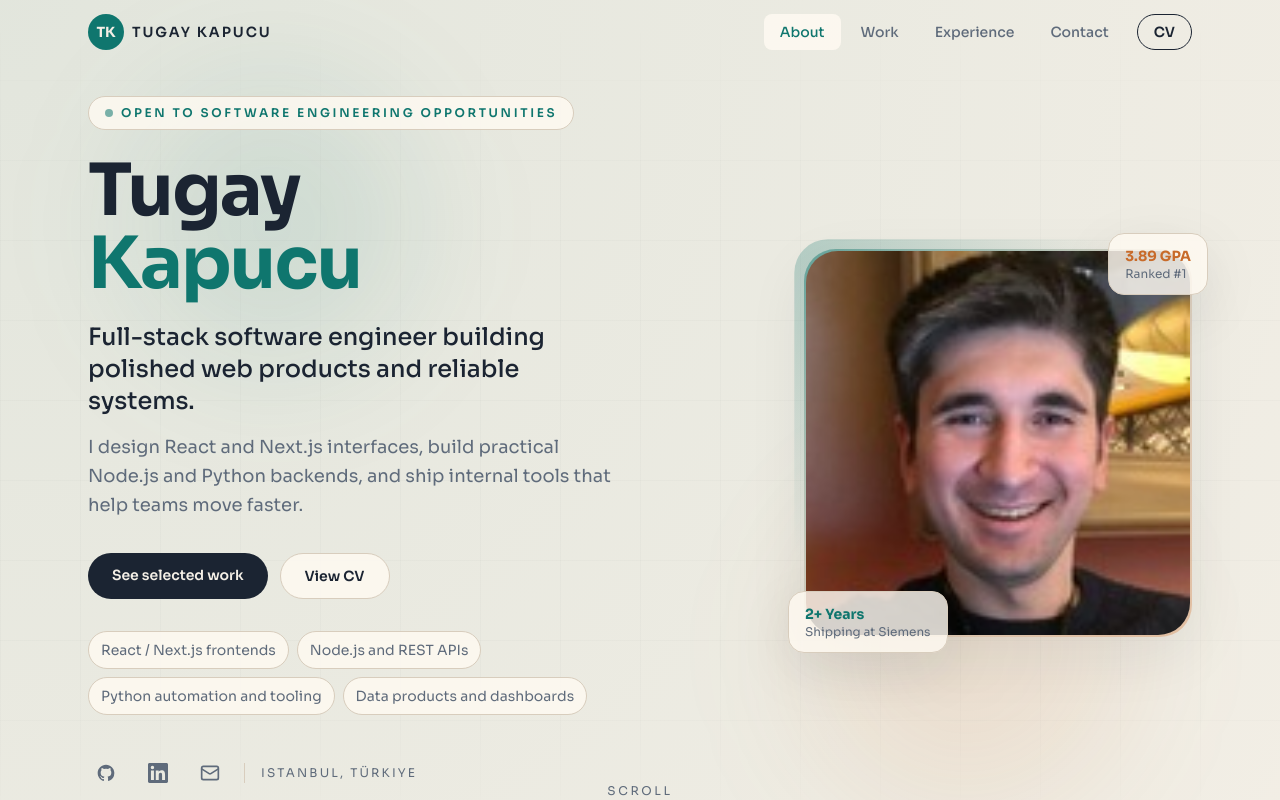
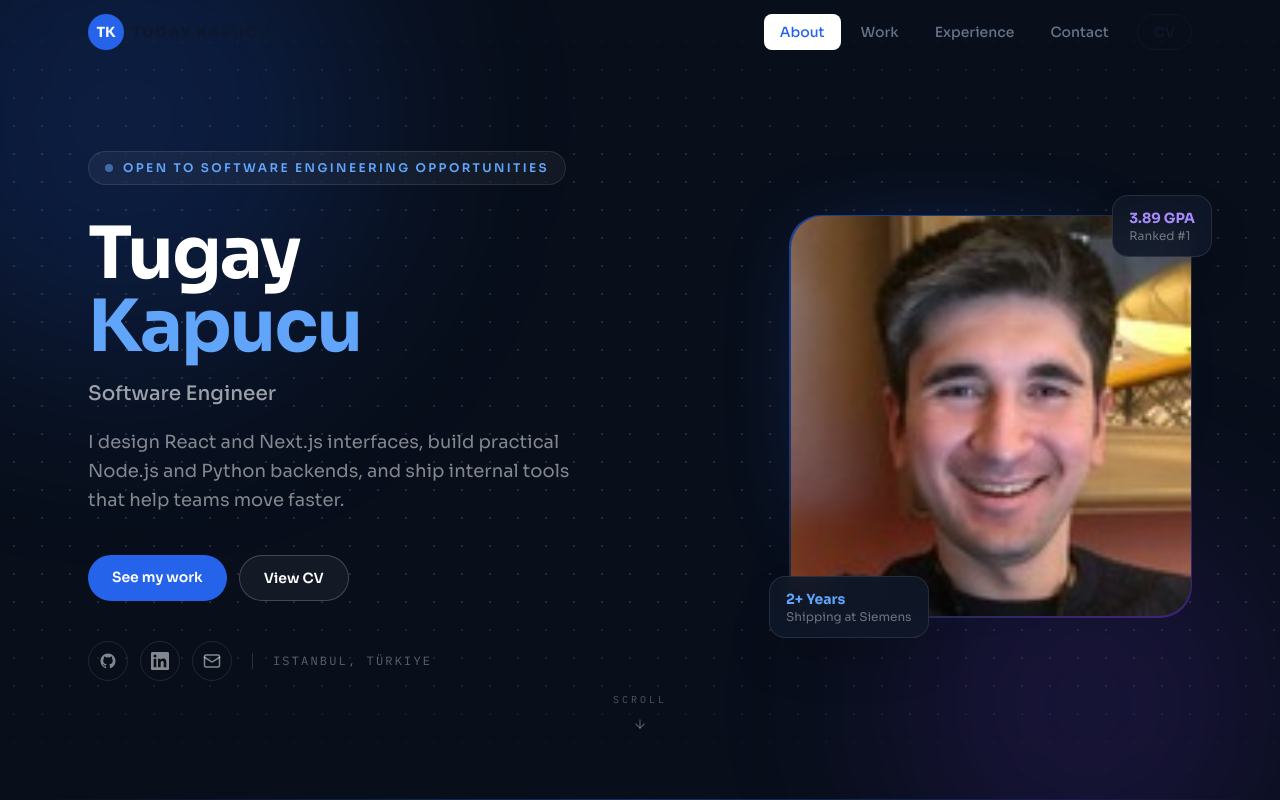
Before and after one commit to tugayapucu/tugaykapucu.com, a Next.js app: page / in a window 1280 px wide. Shown: the top 800 px of the page. Built offline with nearby package versions, Linux system fonts and the light colour scheme.

Commit message:
feat(theme): dark hero, dot grid, blue-purple palette

```diff
--- a/src/app/globals.css
+++ b/src/app/globals.css
@@ -14,49 +14,46 @@
 }
 
 :root {
-  --color-bg: #f4efe6;
-  --color-surface: rgba(255, 250, 242, 0.82);
-  --color-surface-strong: #efe4d4;
-  --color-border: #d8cdbd;
-  --color-accent: #0f766e;
-  --color-accent-strong: #0a5d56;
-  --color-highlight: #c86b2a;
-  --color-text: #1b2432;
-  --color-text-muted: #5f6b7b;
+  --color-bg:            #F8FAFC;
+  --color-surface:       #FFFFFF;
+  --color-surface-strong:#F1F5F9;
+  --color-border:        #E2E8F0;
+
+  --color-accent:        #2563EB;
+  --color-accent-strong: #1D4ED8;
+  --color-highlight:     #7C3AED;
+
+  --color-text:          #0F172A;
+  --color-text-muted:    #64748B;
 }
 
-html {
-  scroll-behavior: smooth;
-}
+html { scroll-behavior: smooth; }
 
 body {
   background-color: var(--color-bg);
-  background-image:
-    radial-gradient(circle at top left, rgba(15, 118, 110, 0.08), transparent 28%),
-    radial-gradient(circle at bottom right, rgba(200, 107, 42, 0.08), transparent 24%);
   color: var(--color-text);
   font-family: var(--font-sora), system-ui, sans-serif;
   -webkit-font-smoothing: antialiased;
 }
 
-::-webkit-scrollbar {
-  width: 5px;
+/* Dot grid — used in hero */
+.dot-grid {
+  background-image: radial-gradient(circle, rgba(255,255,255,0.12) 1px, transparent 1px);
+  background-size: 28px 28px;
 }
 
-::-webkit-scrollbar-track {
-  background: #ede7dd;
+/* Light dot grid — used in light sections if needed */
+.dot-grid-light {
+  background-image: radial-gradient(circle, #CBD5E1 1px, transparent 1px);
+  background-size: 28px 28px;
 }
 
-::-webkit-scrollbar-thumb {
-  background: #c9bcab;
-  border-radius: 3px;
-}
-
-::-webkit-scrollbar-thumb:hover {
-  background: var(--color-accent);
-}
+::-webkit-scrollbar { width: 5px; }
+::-webkit-scrollbar-track { background: var(--color-bg); }
+::-webkit-scrollbar-thumb { background: #CBD5E1; border-radius: 3px; }
+::-webkit-scrollbar-thumb:hover { background: var(--color-accent); }
 
 ::selection {
-  background: rgba(15, 118, 110, 0.18);
+  background: rgba(37, 99, 235, 0.12);
   color: var(--color-accent-strong);
 }
--- a/src/components/HeroSection.tsx
+++ b/src/components/HeroSection.tsx
@@ -5,7 +5,7 @@ import Image from "next/image";
 import Link from "next/link";
 import { ArrowDown, Mail } from "lucide-react";
 import { GitHubIcon, LinkedInIcon } from "@/components/icons";
-import { focusAreas, personalInfo } from "@/data";
+import { personalInfo } from "@/data";
 
 const fadeUp = (delay = 0) => ({
   initial: { opacity: 0, y: 24 },
@@ -17,170 +17,172 @@ export default function HeroSection() {
   return (
     <section
       id="hero"
-      className="relative flex min-h-screen items-center overflow-hidden"
+      className="relative flex min-h-screen items-center overflow-hidden bg-[#080E1A]"
     >
+      {/* Background */}
       <div className="pointer-events-none absolute inset-0">
-        <div className="absolute left-[10%] top-20 h-72 w-72 rounded-full bg-[rgba(15,118,110,0.10)] blur-3xl" />
-        <div className="absolute bottom-12 right-[12%] h-80 w-80 rounded-full bg-[rgba(200,107,42,0.10)] blur-3xl" />
+        {/* Blue glow — top left */}
+        <div className="absolute -left-32 -top-32 h-[500px] w-[500px] rounded-full bg-[rgba(37,99,235,0.18)] blur-[100px]" />
+        {/* Purple glow — bottom right */}
+        <div className="absolute -bottom-24 right-0 h-96 w-96 rounded-full bg-[rgba(124,58,237,0.14)] blur-[90px]" />
+        {/* Dot grid */}
         <div
-          className="absolute inset-0 opacity-40"
+          className="dot-grid absolute inset-0"
           style={{
-            backgroundImage:
-              "linear-gradient(rgba(27,36,50,0.05) 1px, transparent 1px), linear-gradient(90deg, rgba(27,36,50,0.05) 1px, transparent 1px)",
-            backgroundSize: "80px 80px",
             maskImage:
-              "linear-gradient(to bottom, transparent, black 20%, black 80%, transparent)",
+              "linear-gradient(to bottom, transparent, black 18%, black 75%, transparent)",
           }}
         />
+        {/* Subtle horizontal divider at bottom */}
+        <div className="absolute bottom-0 left-0 right-0 h-px bg-gradient-to-r from-transparent via-[rgba(37,99,235,0.4)] to-transparent" />
       </div>
 
-      <div className="relative mx-auto w-full max-w-6xl px-6 pb-16 pt-24">
-        <div className="grid items-center gap-12 lg:grid-cols-2 lg:gap-8">
+      <div className="relative mx-auto w-full max-w-6xl px-6 pb-20 pt-28">
+        <div className="grid items-center gap-16 lg:grid-cols-2 lg:gap-12">
+
+          {/* ── Left: Text ───────────────────────────────────── */}
           <div>
+            {/* Availability badge */}
             <motion.div {...fadeUp(0.1)}>
-              <span className="mb-6 inline-flex items-center gap-2 rounded-full border border-[var(--color-border)] bg-[var(--color-surface)] px-4 py-2 text-xs font-semibold uppercase tracking-[0.22em] text-[var(--color-accent)]">
-                <span className="h-2 w-2 rounded-full bg-[var(--color-accent)] animate-pulse" />
+              <span className="mb-8 inline-flex items-center gap-2.5 rounded-full border border-white/10 bg-white/5 px-4 py-2 text-xs font-semibold uppercase tracking-[0.2em] text-[#60A5FA] backdrop-blur-sm">
+                <span className="h-2 w-2 animate-pulse rounded-full bg-[#60A5FA]" />
                 {personalInfo.availability}
               </span>
             </motion.div>
 
+            {/* Name */}
             <motion.h1
               {...fadeUp(0.2)}
-              className="mb-5 text-5xl font-bold leading-[1.02] tracking-tight text-[var(--color-text)] sm:text-6xl lg:text-7xl"
+              className="mb-4 text-5xl font-bold leading-[1.02] tracking-tight text-white sm:text-6xl lg:text-7xl"
             >
               Tugay
               <br />
-              <span className="text-[var(--color-accent)]">Kapucu</span>
+              <span className="text-[#60A5FA]">Kapucu</span>
             </motion.h1>
 
+            {/* Title */}
             <motion.p
               {...fadeUp(0.3)}
-              className="mb-4 max-w-xl text-lg font-medium text-[var(--color-text)] sm:text-2xl"
+              className="mb-5 text-lg font-medium text-white/60 sm:text-xl"
             >
-              {personalInfo.headline}
+              Software Engineer
             </motion.p>
 
+            {/* Tagline */}
             <motion.p
               {...fadeUp(0.4)}
-              className="mb-8 max-w-2xl text-base leading-relaxed text-[var(--color-text-muted)] sm:text-lg"
+              className="mb-10 max-w-lg text-base leading-relaxed text-white/50 sm:text-lg"
             >
               {personalInfo.tagline}
             </motion.p>
 
-            <motion.div {...fadeUp(0.5)} className="mb-8 flex flex-wrap gap-3">
+            {/* CTAs */}
+            <motion.div {...fadeUp(0.5)} className="mb-10 flex flex-wrap gap-3">
               <a
                 href="#work"
-                className="rounded-full bg-[var(--color-text)] px-6 py-3 text-sm font-semibold text-[var(--color-bg)] transition-all hover:scale-[1.02] hover:opacity-90 active:scale-[0.98]"
+                onClick={(e) => {
+                  e.preventDefault();
+                  document.getElementById("work")?.scrollIntoView({ behavior: "smooth" });
+                }}
+                className="rounded-full bg-[#2563EB] px-6 py-3 text-sm font-semibold text-white transition-all hover:bg-[#1D4ED8] hover:scale-[1.02] active:scale-[0.98]"
               >
-                See selected work
+                See my work
               </a>
               <Link
                 href="/cv"
-                className="rounded-full border border-[var(--color-border)] bg-[var(--color-surface)] px-6 py-3 text-sm font-semibold text-[var(--color-text)] transition-all hover:border-[var(--color-text)]"
+                className="rounded-full border border-white/20 bg-white/5 px-6 py-3 text-sm font-semibold text-white transition-all hover:border-white/40 hover:bg-white/10"
               >
                 View CV
               </Link>
             </motion.div>
 
-            <motion.div
-              {...fadeUp(0.55)}
-              className="mb-10 flex flex-wrap gap-2"
-            >
-              {focusAreas.map((item) => (
-                <span
-                  key={item}
-                  className="rounded-full border border-[var(--color-border)] bg-[var(--color-surface)] px-3 py-2 text-xs text-[var(--color-text-muted)] sm:text-sm"
-                >
-                  {item}
-                </span>
-              ))}
-            </motion.div>
-
-            <motion.div {...fadeUp(0.6)} className="flex items-center gap-4">
+            {/* Social links */}
+            <motion.div {...fadeUp(0.6)} className="flex items-center gap-3">
               <a
                 href={personalInfo.github}
                 target="_blank"
                 rel="noopener noreferrer"
-                className="rounded-full p-2 text-[var(--color-text-muted)] transition-all hover:bg-[var(--color-surface)] hover:text-[var(--color-text)]"
+                className="rounded-full border border-white/10 p-2.5 text-white/50 transition-all hover:border-white/30 hover:text-white"
                 aria-label="GitHub"
               >
-                <GitHubIcon size={20} />
+                <GitHubIcon size={18} />
               </a>
               <a
                 href={personalInfo.linkedin}
                 target="_blank"
                 rel="noopener noreferrer"
-                className="rounded-full p-2 text-[var(--color-text-muted)] transition-all hover:bg-[var(--color-surface)] hover:text-[var(--color-text)]"
+                className="rounded-full border border-white/10 p-2.5 text-white/50 transition-all hover:border-white/30 hover:text-white"
                 aria-label="LinkedIn"
               >
-                <LinkedInIcon size={20} />
+                <LinkedInIcon size={18} />
               </a>
               <a
                 href={`mailto:${personalInfo.email}`}
-                className="rounded-full p-2 text-[var(--color-text-muted)] transition-all hover:bg-[var(--color-surface)] hover:text-[var(--color-text)]"
+                className="rounded-full border border-white/10 p-2.5 text-white/50 transition-all hover:border-white/30 hover:text-white"
                 aria-label="Email"
               >
-                <Mail size={20} />
+                <Mail size={18} />
               </a>
-              <span className="h-5 w-px bg-[var(--color-border)]" />
-              <span className="text-xs uppercase tracking-[0.18em] text-[var(--color-text-muted)]">
+              <span className="mx-2 h-4 w-px bg-white/15" />
+              <span className="font-mono text-xs uppercase tracking-[0.18em] text-white/35">
                 Istanbul, Türkiye
               </span>
             </motion.div>
           </div>
 
+          {/* ── Right: Photo ─────────────────────────────────── */}
           <motion.div
-            initial={{ opacity: 0, scale: 0.9 }}
+            initial={{ opacity: 0, scale: 0.92 }}
             animate={{ opacity: 1, scale: 1 }}
             transition={{ duration: 0.7, delay: 0.3, ease: "easeOut" as const }}
             className="flex justify-center lg:justify-end"
           >
             <div className="relative">
-              <div className="absolute inset-0 scale-105 rounded-[2rem] bg-[radial-gradient(circle_at_top_left,rgba(15,118,110,0.25),transparent_55%)]" />
-              <div className="relative rounded-[2rem] bg-[linear-gradient(135deg,rgba(15,118,110,0.5),rgba(216,205,189,0.9),rgba(200,107,42,0.35))] p-[2px] shadow-[0_18px_60px_rgba(29,39,53,0.08)]">
-                <div className="overflow-hidden rounded-[2rem] bg-[var(--color-surface)]">
+              {/* Outer glow */}
+              <div className="absolute inset-0 scale-[1.08] rounded-[2rem] bg-[radial-gradient(circle_at_40%_40%,rgba(37,99,235,0.3),transparent_65%)] blur-xl" />
+
+              {/* Photo frame */}
+              <div className="relative rounded-[2rem] bg-gradient-to-br from-[#2563EB]/60 via-white/10 to-[#7C3AED]/40 p-[1.5px]">
+                <div className="overflow-hidden rounded-[2rem] bg-[#0F1829]">
                   <Image
                     src="/avatar.jpeg"
                     alt="Tugay Kapucu"
                     width={380}
                     height={380}
-                    className="h-72 w-72 object-cover sm:h-80 sm:w-80 lg:h-96 lg:w-96"
+                    className="h-72 w-72 object-cover sm:h-80 sm:w-80 lg:h-[400px] lg:w-[400px]"
                     priority
                   />
                 </div>
               </div>
-              <div className="absolute -bottom-4 -left-4 rounded-2xl border border-[var(--color-border)] bg-[var(--color-surface)] px-4 py-3 shadow-[0_18px_60px_rgba(29,39,53,0.08)]">
-                <p className="text-sm font-bold text-[var(--color-accent)]">
-                  2+ Years
-                </p>
-                <p className="text-xs text-[var(--color-text-muted)]">
-                  Shipping at Siemens
-                </p>
+
+              {/* Floating stat — bottom left */}
+              <div className="absolute -bottom-5 -left-5 rounded-2xl border border-white/10 bg-[#0F1829]/90 px-4 py-3 shadow-2xl backdrop-blur-md">
+                <p className="text-sm font-bold text-[#60A5FA]">2+ Years</p>
+                <p className="text-xs text-white/40">Shipping at Siemens</p>
               </div>
-              <div className="absolute -right-4 -top-4 rounded-2xl border border-[var(--color-border)] bg-[var(--color-surface)] px-4 py-3 shadow-[0_18px_60px_rgba(29,39,53,0.08)]">
-                <p className="text-sm font-bold text-[var(--color-highlight)]">
-                  3.89 GPA
-                </p>
-                <p className="text-xs text-[var(--color-text-muted)]">
-                  Ranked #1
-                </p>
+
+              {/* Floating stat — top right */}
+              <div className="absolute -right-5 -top-5 rounded-2xl border border-white/10 bg-[#0F1829]/90 px-4 py-3 shadow-2xl backdrop-blur-md">
+                <p className="text-sm font-bold text-[#A78BFA]">3.89 GPA</p>
+                <p className="text-xs text-white/40">Ranked #1</p>
               </div>
             </div>
           </motion.div>
         </div>
 
+        {/* Scroll cue */}
         <motion.div
           initial={{ opacity: 0 }}
           animate={{ opacity: 1 }}
-          transition={{ delay: 1.2, duration: 0.6 }}
-          className="absolute bottom-8 left-1/2 flex -translate-x-1/2 flex-col items-center gap-2 text-[var(--color-text-muted)]"
+          transition={{ delay: 1.4, duration: 0.6 }}
+          className="absolute bottom-8 left-1/2 flex -translate-x-1/2 flex-col items-center gap-2 text-white/30"
         >
-          <span className="text-xs uppercase tracking-[0.22em]">Scroll</span>
+          <span className="font-mono text-[10px] uppercase tracking-[0.3em]">Scroll</span>
           <motion.div
-            animate={{ y: [0, 6, 0] }}
-            transition={{ repeat: Infinity, duration: 1.6, ease: "easeInOut" }}
+            animate={{ y: [0, 5, 0] }}
+            transition={{ repeat: Infinity, duration: 1.8, ease: "easeInOut" }}
           >
-            <ArrowDown size={16} />
+            <ArrowDown size={14} />
           </motion.div>
         </motion.div>
       </div>
```
